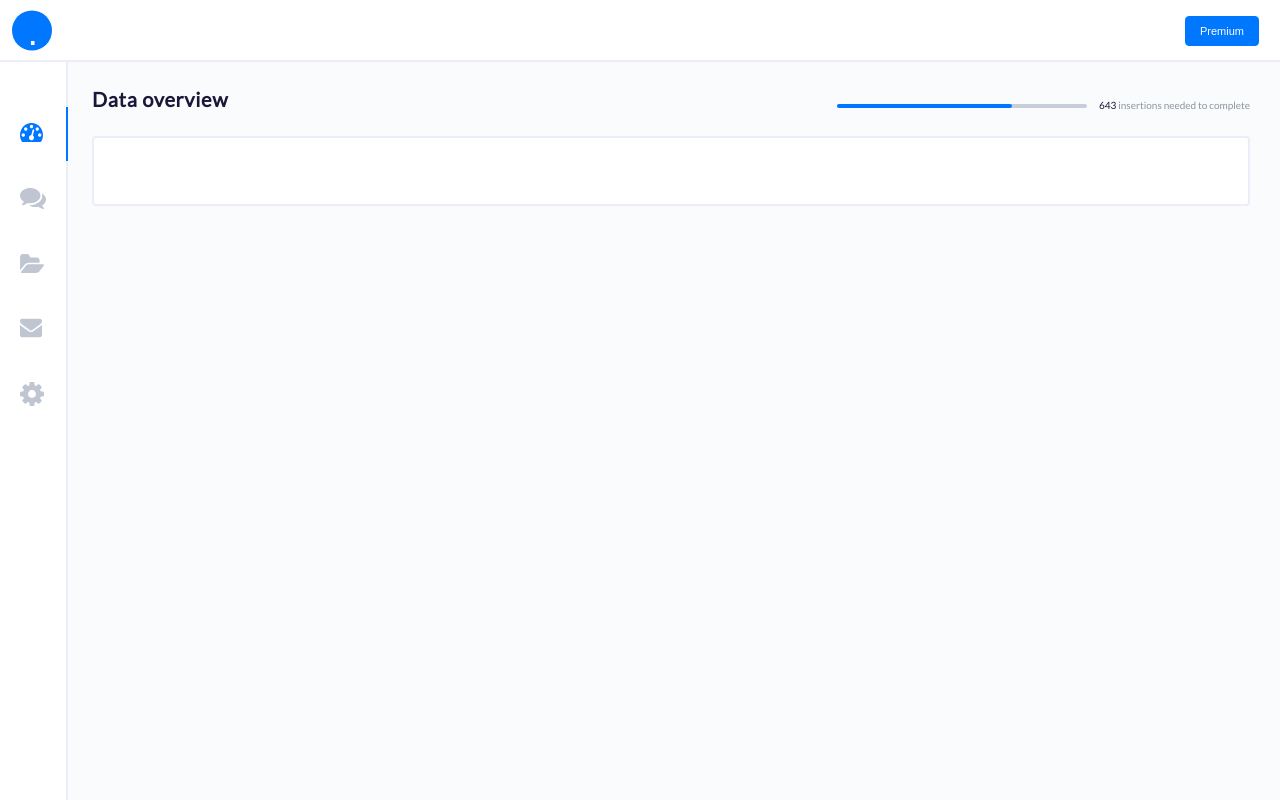
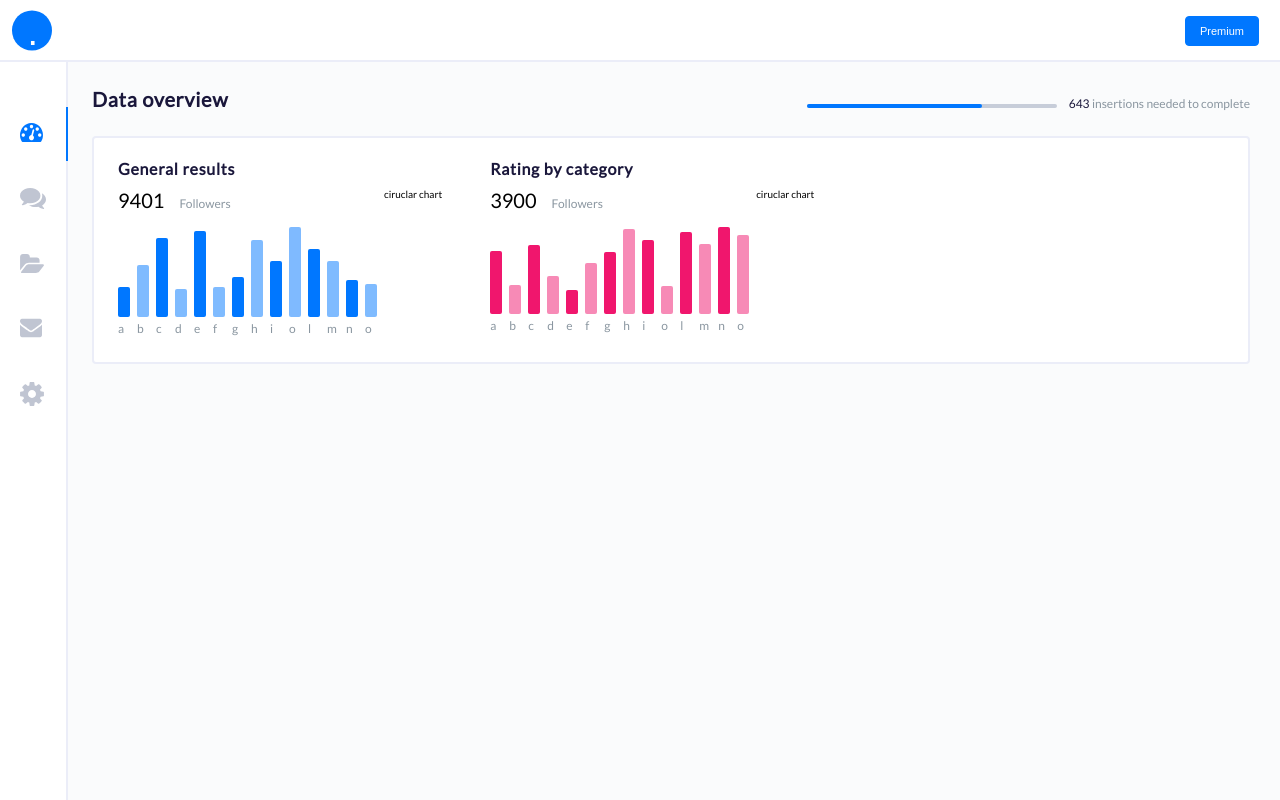
Before and after one commit to An1mus/react-ui, a React (Create React App) app: page / in a window 1280 px wide. Built offline with nearby package versions, Linux system fonts and the light colour scheme.

Commit message:
Bar charts and chart elements

```diff
--- a/src/components/App.css
+++ b/src/components/App.css
@@ -51,7 +51,6 @@ html {
     font-size: 10px;
 }
 
-
 .color-regular {
     color: var(--main-font-color);
 }
@@ -79,6 +78,10 @@ h2 {
     font-size: 2rem;
 }
 
-h4 {
+h3 {
     font-size: 1.6rem;
 }
+
+p {
+    font-size: 1.2rem;
+}
--- /dev/null
+++ b/src/components/dashboard/charts/barChart.tsx
@@ -0,0 +1,67 @@
+import React from 'react';
+import styled from 'styled-components';
+
+const BarChartContainer = styled.div`
+    display: flex;
+    align-items: flex-end;
+    margin-top: 1.5rem;
+
+    .bar {
+        background-color: ${props => props.color === 'blue' ? 'var(--main-blue-color)' : 'var(--main-pink-color)'};
+    }
+`;
+
+const BarContainer = styled.div`
+    display: flex;
+    flex-direction: column;
+
+
+    &:nth-child(even) {
+        .bar {
+            opacity: 0.5;
+            margin: 0 0.7rem;
+        }
+
+        .bar,
+        p {
+            margin: 0 0.7rem;
+        }
+    }
+`;
+
+const Bar = styled.div`
+    border-radius: 0.2rem;
+    height: ${props => props.height ? props.height : 2}rem;
+    width: 1.2rem;
+`;
+
+const AxisMark = styled.p`
+    font-size: 1.2rem;
+    font-weight: normal;
+    font-stretch: normal;
+    font-style: normal;
+    line-height: 2;
+    color: #8a96a0;
+`;
+
+interface Props {
+    color: string;
+}
+
+const BarChart = ({color}: Props) => {
+    const letters = ['a', 'b', 'c', 'd', 'e', 'f', 'g', 'h', 'i', 'o', 'l', 'm', 'n', 'o'];
+
+    return (
+        <BarChartContainer color={color}>
+            {letters.map((letter, index) => (
+                <BarContainer key={index}>
+                    <Bar className={'bar'} height={Math.random() * 7 + 2}/>
+                    <AxisMark>{letter}</AxisMark>
+                </BarContainer>
+                )
+            )}
+        </BarChartContainer>
+    );
+};
+
+export default BarChart;
--- /dev/null
+++ b/src/components/dashboard/charts/index.tsx
@@ -0,0 +1,49 @@
+import React from 'react';
+import styled from 'styled-components';
+
+import BarChart from './barChart';
+
+interface Props {
+    title: string;
+    followers: number;
+    color: string;
+}
+
+const ChartsContainer = styled.div`
+    display: flex;
+    fex-direction: row;
+    margin-top: 1rem;
+    align-items: flex-start;
+`;
+
+const Followers = styled.span`
+    font-size: 2rem;
+    margin-right: 1.5rem;
+`;
+
+const BarChartContainer = styled.div`
+`;
+const CircularChart = styled.div``;
+
+const ChartElement = ({title, followers, color}: Props) => {
+    return (
+        <>
+            <h3>{title}</h3>
+
+            <ChartsContainer>
+                <BarChartContainer>
+                    <p>
+                        <Followers>{followers}</Followers>
+                        <span className={'color-light'}>Followers</span>
+                    </p>
+
+                    <BarChart color={color}/>
+                </BarChartContainer>
+
+                <CircularChart>ciruclar chart</CircularChart>
+            </ChartsContainer>
+        </>
+    );
+};
+
+export default ChartElement;
--- a/src/components/dashboard/index.tsx
+++ b/src/components/dashboard/index.tsx
@@ -2,6 +2,7 @@ import React from 'react';
 import styled from 'styled-components';
 import { PageContainer } from '../common/containers';
 import Progress from '../common/progress';
+import ChartElement from './charts';
 
 const DataOverviewContainer = styled.div`
     border-radius: 0.4rem;
@@ -61,11 +62,11 @@ const Dashboard = () => {
             <DataOverviewContainer>
                 <UpperDataOverviewContainer>
                     <ChartContainer>
-
+                        <ChartElement title={'General results'} followers={9401} color={'blue'}/>
                     </ChartContainer>
 
                     <ChartContainer>
-
+                        <ChartElement title={'Rating by category'} followers={3900} color={'pink'}/>
                     </ChartContainer>
 
                     <TermContainer>
```
